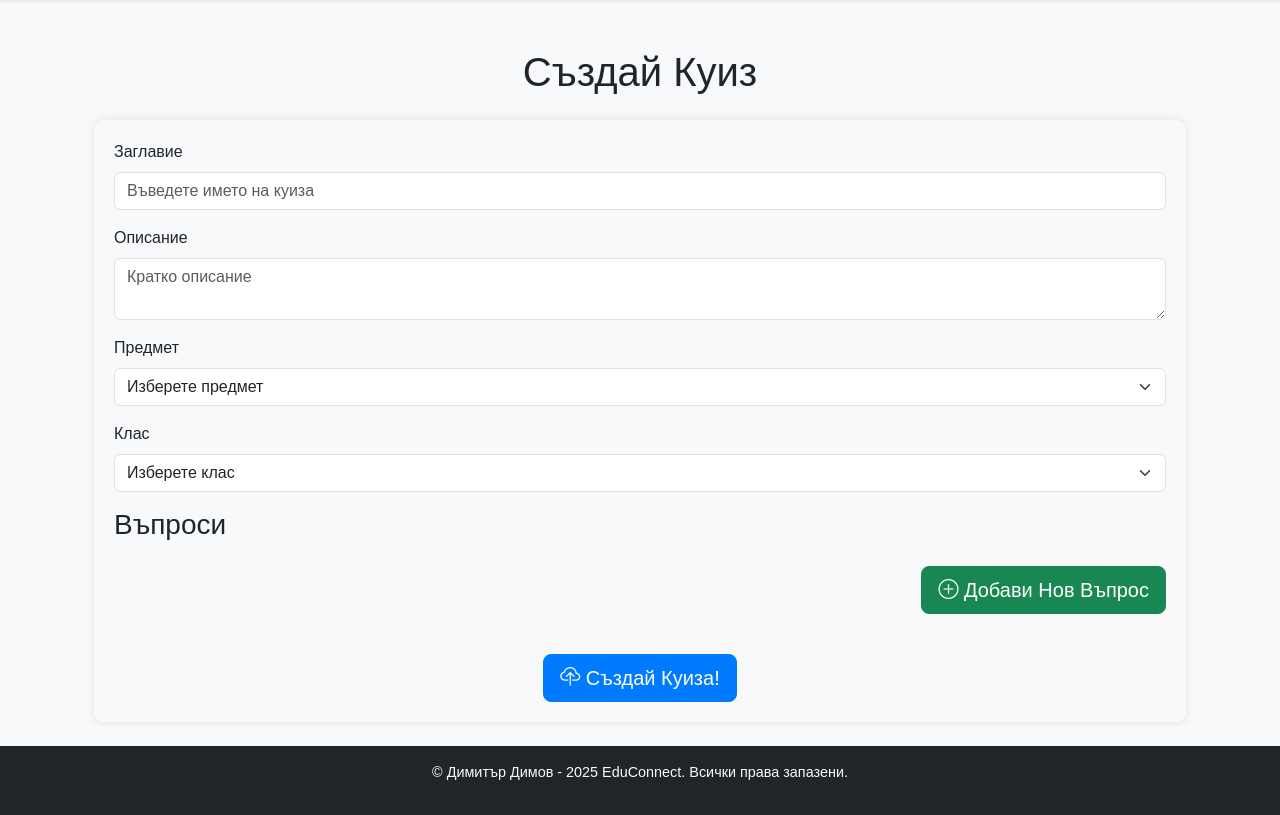
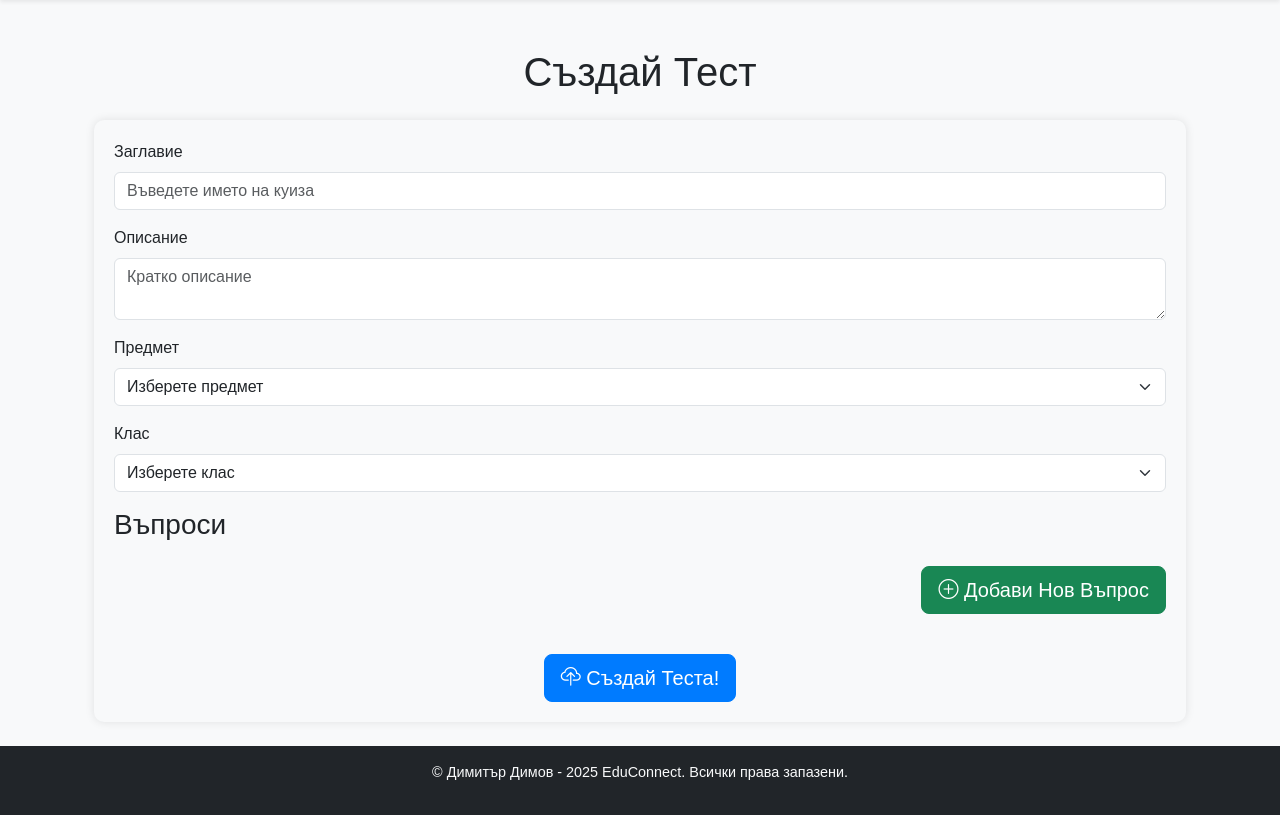
Before and after one commit to dimataa1/eduConnect_project, a Django app: template templates/quiz_structure/create_quiz.html in a window 1280 px wide. Shown: the part 72-887 px from the top of the page. Run offline with Django 3.2, Linux system fonts and the light colour scheme; the template is opened without the code that fills it, so the values that code supplies are empty; some libraries are stand-ins or nearby versions.

Commit message:
potential last look, fixed some designs

```diff
--- a/templates/post_structure/post_list.html
+++ b/templates/post_structure/post_list.html
@@ -23,7 +23,7 @@
                     <div class="row g-0">
                         {% if post.image %}
                             <div class="col-md-4">
-                                <img src="{{ post.image.url }}" class="img-fluid rounded-start" alt="{{ post.title }}" style="height: 100%; object-fit: cover;">
+                                <img src="{{ post.image }}" class="img-fluid rounded-start" alt="{{ post.title }}" style="height: 100%; object-fit: cover;">
                             </div>
                         {% endif %}
                         <div class="col-md-8">
--- a/templates/quiz_structure/create_quiz.html
+++ b/templates/quiz_structure/create_quiz.html
@@ -1,7 +1,7 @@
 {% extends 'common/base.html' %}
 
 {% block content %}
-    <h1 class="text-center my-4">Създай Куиз</h1>
+    <h1 class="text-center my-4">Създай Тест</h1>
     <div class="container">
         <form method="post" id="quiz-form">
             {% csrf_token %}
@@ -70,7 +70,7 @@
 
             <div class="d-flex justify-content-center">
                 <button type="submit" class="btn btn-primary btn-lg mt-4">
-                    <i class="bi bi-cloud-upload"></i> Създай Куиза!
+                    <i class="bi bi-cloud-upload"></i> Създай Теста!
                 </button>
             </div>
         </form>
--- a/templates/quiz_structure/quiz_landing_page.html
+++ b/templates/quiz_structure/quiz_landing_page.html
@@ -72,7 +72,7 @@
                         </form>
                     </div>
                     <div class="text-center mb-4">
-                        <a href="{% url 'quiz_list' %}" class="btn btn-secondary">Всички Кузизове</a>
+                        <a href="{% url 'quiz_list' %}" class="btn btn-secondary">Всички Тестове</a>
                     </div>
                 </div>
 
```
